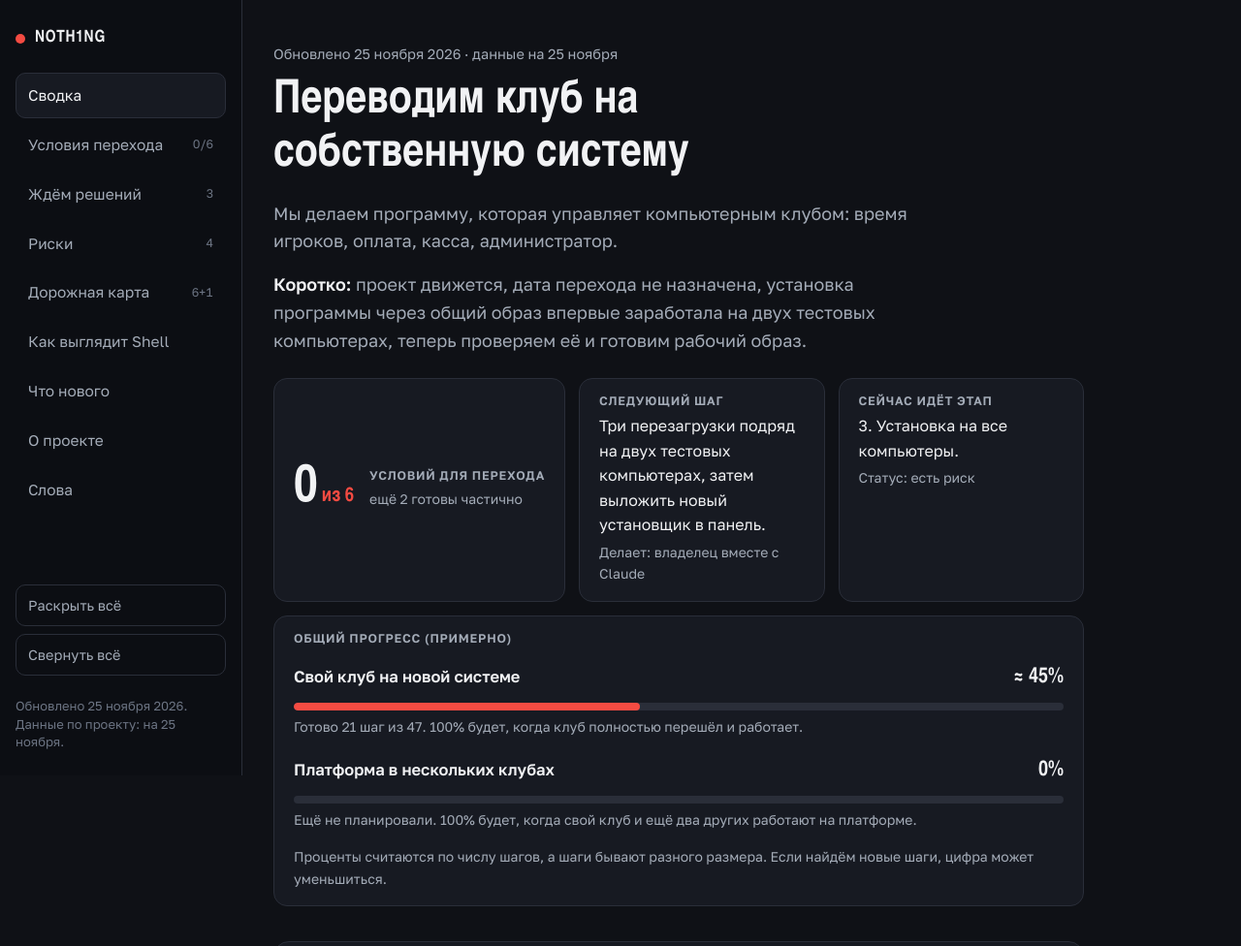
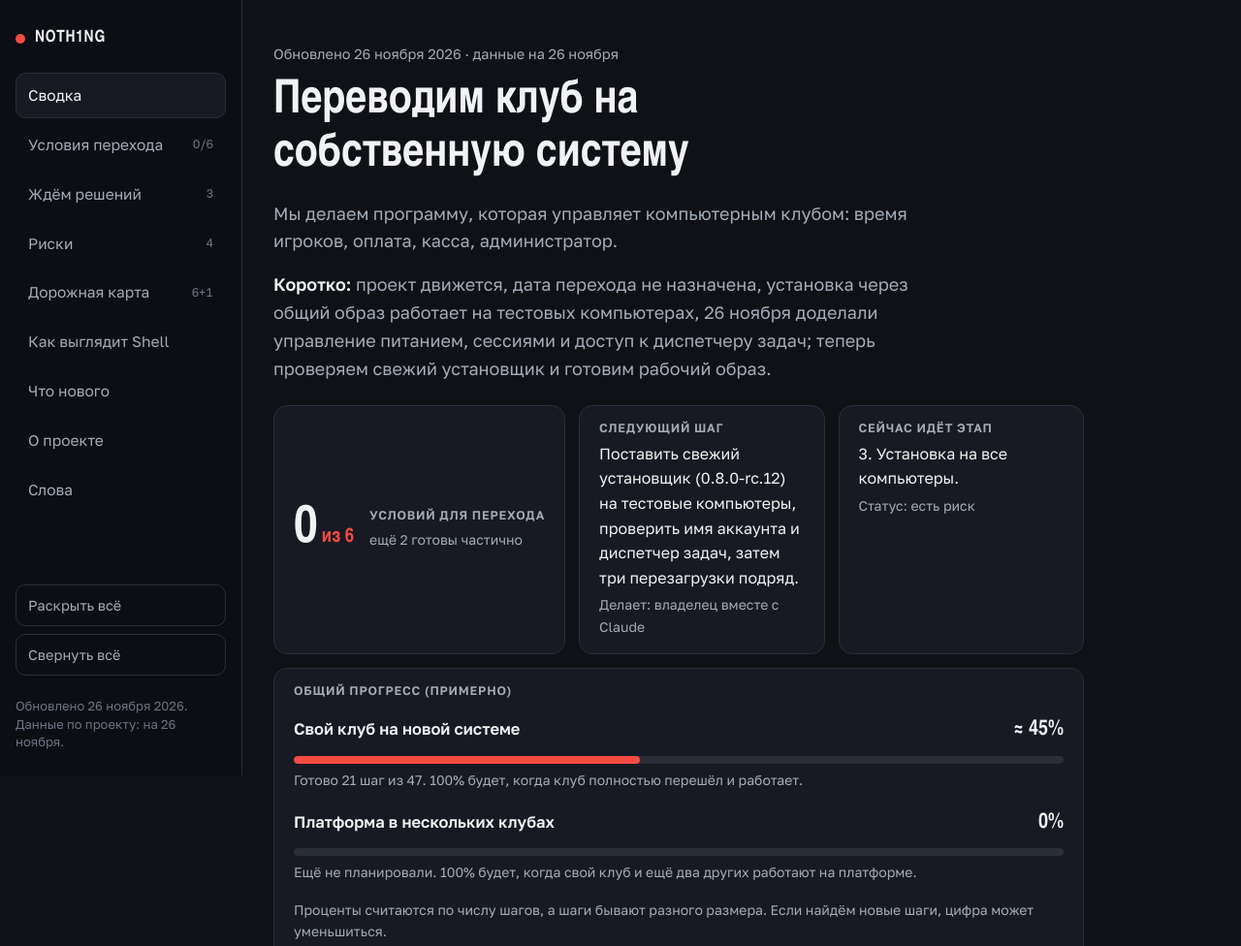
Before and after one commit to THEROCK-Cyber/noth1ng-status, a plain HTML site: page index.html in a window 1280 px wide. Shown: the top 976 px of the page at 97% size. Drawn offline with Linux system fonts and the light colour scheme; a web font is replaced by a local one.

Commit message:
Статус на 26 ноября: питание, сессии, диспетчер задач, имя аккаунта, установщик rc.12

```diff
--- a/index.html
+++ b/index.html
@@ -194,18 +194,18 @@ footer p+p{margin-top:6px}
     <button type="button" id="openAll">Раскрыть всё</button>
     <button type="button" id="closeAll">Свернуть всё</button>
   </div>
-  <p class="stamp">Обновлено 25 ноября 2026.<br>Данные по проекту: на 25 ноября.</p>
+  <p class="stamp">Обновлено 26 ноября 2026.<br>Данные по проекту: на 26 ноября.</p>
 </aside>
 
 <main>
   <div class="hero" id="svodka">
-    <p class="kicker">Обновлено 25 ноября 2026 · данные на 25 ноября</p>
+    <p class="kicker">Обновлено 26 ноября 2026 · данные на 26 ноября</p>
     <h1>Переводим клуб на собственную систему</h1>
     <p class="lead">Мы делаем программу, которая управляет компьютерным клубом: время игроков, оплата, касса, администратор.</p>
-    <p class="lead"><b>Коротко:</b> проект движется, дата перехода не назначена, установка программы через общий образ впервые заработала на двух тестовых компьютерах, теперь проверяем её и готовим рабочий образ.</p>
+    <p class="lead"><b>Коротко:</b> проект движется, дата перехода не назначена, установка через общий образ работает на тестовых компьютерах, 26 ноября доделали управление питанием, сессиями и доступ к диспетчеру задач; теперь проверяем свежий установщик и готовим рабочий образ.</p>
     <div class="cards2">
       <div class="gate"><div class="big">0<small>из 6</small></div><div><h3>Условий для перехода</h3><p class="sm">ещё 2 готовы частично</p></div></div>
-      <div><h3>Следующий шаг</h3><p>Три перезагрузки подряд на двух тестовых компьютерах, затем выложить новый установщик в панель.</p><p class="sm">Делает: владелец вместе с Claude</p></div>
+      <div><h3>Следующий шаг</h3><p>Поставить свежий установщик (0.8.0-rc.12) на тестовые компьютеры, проверить имя аккаунта и диспетчер задач, затем три перезагрузки подряд.</p><p class="sm">Делает: владелец вместе с Claude</p></div>
       <div><h3>Сейчас идёт этап</h3><p>3. Установка на все компьютеры.</p><p class="sm">Статус: есть риск</p></div>
     </div>
     <div class="prog">
@@ -318,7 +318,7 @@ footer p+p{margin-top:6px}
                 <li>Удалённое подключение администратора к компьютерам</li>
                 <li>Рабочий образ для всего клуба</li>
               </ul>
-              <p class="why"><b>Почему жёлтый:</b> установка через общий образ заработала на двух тестовых компьютерах, но перезагрузки, полный цикл игры и рабочий образ ещё не проверены.</p>
+              <p class="why"><b>Почему жёлтый:</b> установка через общий образ работает на тестовых компьютерах, но свежий установщик (0.8.0-rc.12), перезагрузки, полный цикл игры и рабочий образ ещё не проверены.</p>
             </div>
           </details>
 
@@ -381,9 +381,10 @@ footer p+p{margin-top:6px}
     </details>
 
     <details class="sec" id="novoe">
-      <summary><h2>Что нового</h2><span class="badge">13 записей</span></summary>
+      <summary><h2>Что нового</h2><span class="badge">14 записей</span></summary>
       <div class="body">
         <ul class="log">
+          <li><time datetime="2026-11-26">26 ноября</time><span>Доделали то, на чём спотыкались при проверке на тестовых компьютерах. В настройках панели два переключателя доступа к диспетчеру задач: для владельца (включён) и для клиентов (выключен по умолчанию); на тестовом компьютере включение сработало. Подтверждения «Перезагрузить» и «Завершить сессию» теперь работают и из контекстного меню карты клуба и раздела «Компьютеры». Если у клиента вышло время на выключенном компьютере, сессия сама закрывается. Кнопка «Включить» на карте доступна примерно через 20 секунд после выключения, а не через 3 минуты. В «Моём аккаунте» вместо слова «Игрок» показывается имя аккаунта. Свежий установщик 0.8.0-rc.12 подключён к панели; на клубных компьютерах он ещё не проверен.</span></li>
           <li><time datetime="2026-11-25">25 ноября</time><span>Установка через общий образ впервые заработала: два компьютера загрузились с тестовой копии образа, сами получили доступ у сервера и открыли программу игрока. По пути исправлены три ошибки: та самая «ошибка доступа к Program Files», неверное название режима в установщике и чёрный экран вместо экрана ожидания. Новый установщик собран, в панель ещё не выложен.</span></li>
           <li><time datetime="2026-11-25">25 ноября</time><span>Собран свежий установщик с новой версией программы игрока (вместе с «сессией владельца») и выложен для скачивания из панели. На компьютерах клуба он ещё не запускался — это следующий шаг.</span></li>
           <li><time datetime="2026-11-25">25 ноября</time><span>Экраны панели проверены на тестовых данных «как в клубе». В «Статистике» появилась карта загрузки по дням недели и часам: сразу видно пики и тихие часы, на телефоне — средний день для будней и выходных. Исправлены три мелкие ошибки отображения.</span></li>
```
